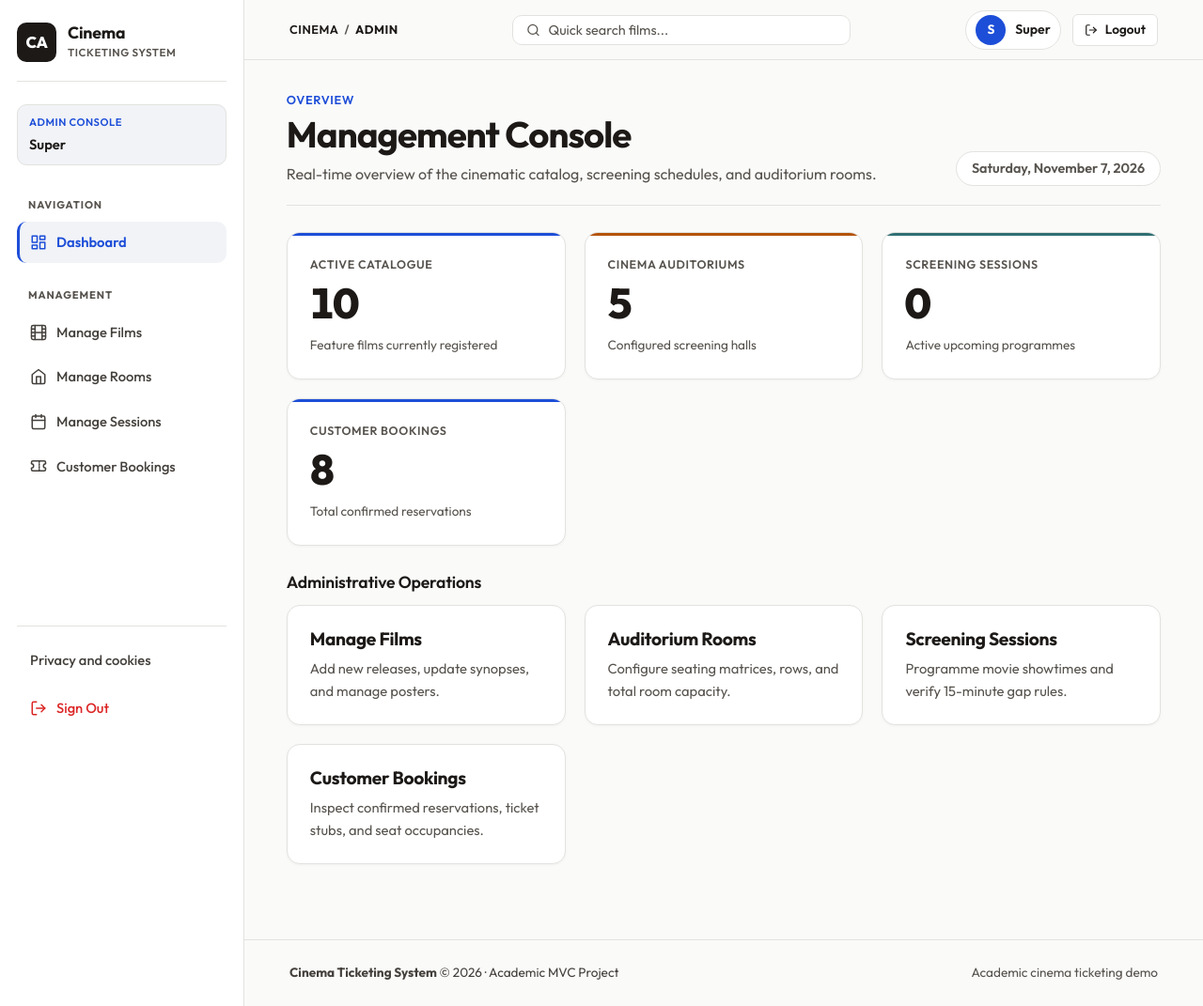
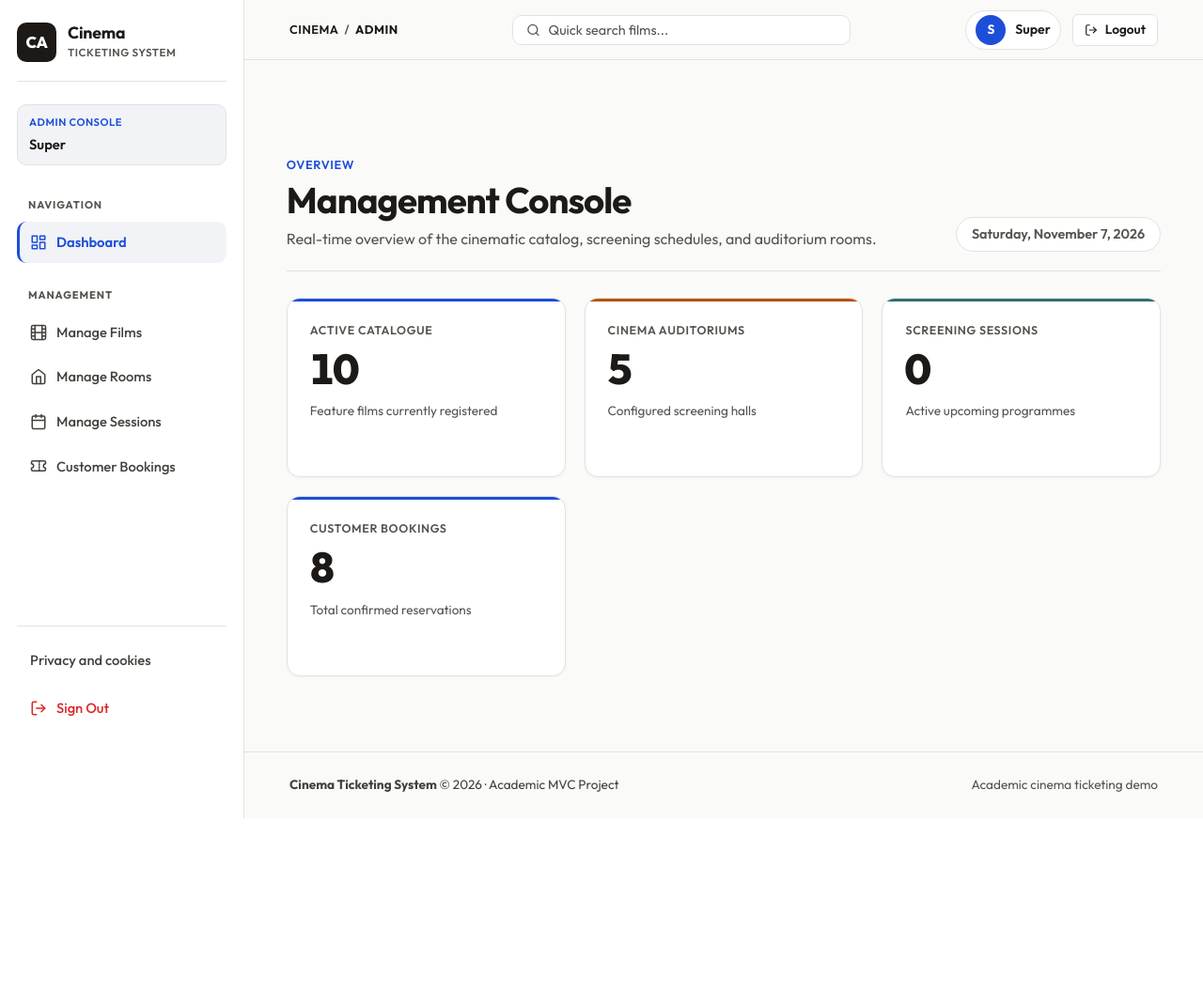
Before and after one commit to Aziz1291/Cinema, a PHP site: page /Cinema/dashboard in a window 1280 px wide. Shown: the whole page at 94% size. After the commit the page ends 871 px from the top, so only its background shows below. Run offline with PHP 8.4, Linux system fonts and the light colour scheme; the visitor is signed in with stand-in values (Sample User, id 1); data comes from the database, SQL or seed files in the repository; both versions use the stored data as it was after the commit.

Commit message:
Show only bookable films and remove filler
Now Playing counts films with upcoming sessions, dashboard link cards are gone, and seed typos and room names are fixed.

Co-Authored-By: Claude Opus 5.5 <noreply@anthropic.com>

```diff
--- a/app/models/FilmModel.php
+++ b/app/models/FilmModel.php
@@ -12,7 +12,7 @@ class FilmModel
         $this->db = $database->connect();
     }
 
-    public function getAllFilms($search = '')
+    public function getAllFilms($search = '', $onlyWithSessions = false)
     {
         $query = 'SELECT f.*, COUNT(s.id) AS active_sessions_count
                   FROM films f
@@ -22,7 +22,11 @@ class FilmModel
             $query .= ' WHERE f.title LIKE ?';
             $params[] = '%' . $search . '%';
         }
-        $query .= ' GROUP BY f.id ORDER BY f.created_at DESC, f.id DESC';
+        $query .= ' GROUP BY f.id';
+        if ($onlyWithSessions) {
+            $query .= ' HAVING COUNT(s.id) > 0';
+        }
+        $query .= ' ORDER BY f.created_at DESC, f.id DESC';
 
         $stmt = $this->db->prepare($query);
         $stmt->execute($params);
--- a/app/views/dashboard.php
+++ b/app/views/dashboard.php
@@ -21,7 +21,7 @@ if (isset($_SESSION['id'])) {
         $stats['schedules'] = count((new ScheduleModel())->getAllSchedules());
         $stats['reservations'] = count((new ReservationModel())->getAllReservations());
     } else {
-        $stats['films'] = count((new FilmModel())->getAllFilms());
+        $stats['films'] = count((new FilmModel())->getAllFilms('', true));
         $reservations = (new ReservationModel())->getReservationsByUserId($_SESSION['id']);
         $stats['seats'] = count($reservations);
 
@@ -96,32 +96,6 @@ if (isset($_SESSION['id'])) {
             </div>
         </section>
 
-        <!-- Admin Quick Actions -->
-        <div>
-            <h3 style="margin-bottom:14px; font-size:1.1rem; letter-spacing:-0.01em;">Administrative Operations</h3>
-            <section class="nav-grid">
-                <a class="nav-card" href="/Cinema/films">
-
-                    <h4 class="nav-card__title">Manage Films</h4>
-                    <p class="nav-card__text">Add new releases, update synopses, and manage posters.</p>
-                </a>
-                <a class="nav-card" href="/Cinema/rooms">
-
-                    <h4 class="nav-card__title">Auditorium Rooms</h4>
-                    <p class="nav-card__text">Configure seating matrices, rows, and total room capacity.</p>
-                </a>
-                <a class="nav-card" href="/Cinema/schedules">
-
-                    <h4 class="nav-card__title">Screening Sessions</h4>
-                    <p class="nav-card__text">Programme movie showtimes and verify 15-minute gap rules.</p>
-                </a>
-                <a class="nav-card" href="/Cinema/reservations">
-
-                    <h4 class="nav-card__title">Customer Bookings</h4>
-                    <p class="nav-card__text">Inspect confirmed reservations, ticket stubs, and seat occupancies.</p>
-                </a>
-            </section>
-        </div>
 
     <?php else: ?>
         <!-- Customer Metrics -->
@@ -161,27 +135,6 @@ if (isset($_SESSION['id'])) {
         </section>
         <?php endif; ?>
 
-        <!-- Customer Navigation -->
-        <div>
-            <h3 style="margin-bottom:14px; font-size:1.1rem; letter-spacing:-0.01em;">Explore Programme</h3>
-            <section class="nav-grid">
-                <a class="nav-card" href="/Cinema/films">
-
-                    <h4 class="nav-card__title">Now Playing</h4>
-                    <p class="nav-card__text">Browse the theatrical catalog and select a movie.</p>
-                </a>
-                <a class="nav-card" href="/Cinema/schedules">
-
-                    <h4 class="nav-card__title">Sessions &amp; Times</h4>
-                    <p class="nav-card__text">Check upcoming showtimes and choose the best slot.</p>
-                </a>
-                <a class="nav-card" href="/Cinema/reservations">
-
-                    <h4 class="nav-card__title">My Reservations</h4>
-                    <p class="nav-card__text">Access your digital ticket stubs and seat numbers.</p>
-                </a>
-            </section>
-        </div>
     <?php endif; ?>
 </main>
 
--- a/app/views/films.php
+++ b/app/views/films.php
@@ -10,7 +10,8 @@ if (isset($_SESSION['id'])) {
 }
 require_once __DIR__ . '/../models/FilmModel.php';
 $search  = $_GET['search']  ?? '';
-$films   = (new FilmModel())->getAllFilms($search);
+// Customers only see films they can book; admins see the whole catalogue.
+$films   = (new FilmModel())->getAllFilms($search, !$isAdmin);
 $success = flash_take('success');
 $error   = flash_take('error');
 ?>
```
Also changed, not shown: cinema.sql (+21 -21 lines).
